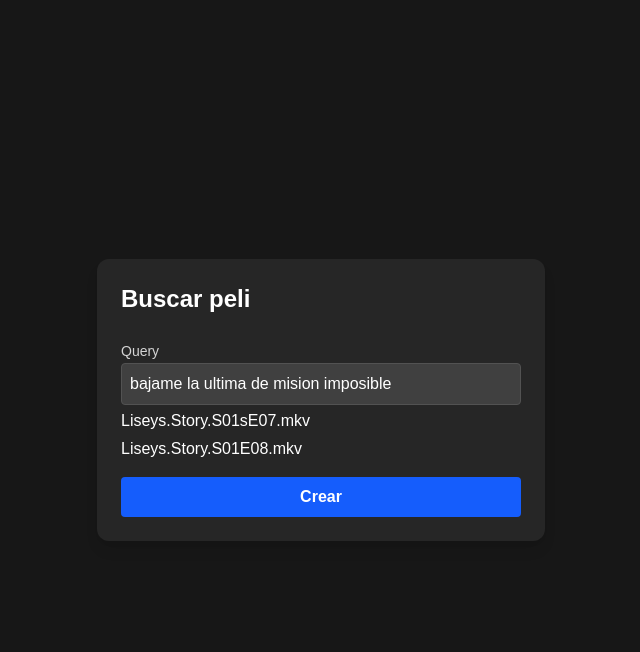
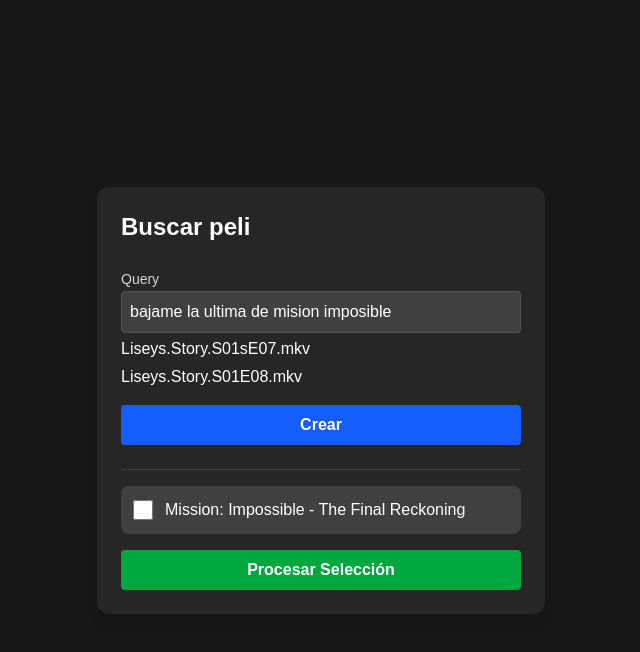
Before and after one commit to dientuki/perceptor, a Next.js app: page / in a window 1280 px wide. Both pictures are taken after a click on the button "Crear". Shown: the top 652 px of the page, without its empty margins (319-959 px from the left). Built offline with nearby package versions, Linux system fonts and the light colour scheme.

Commit message:
show better info

```diff
--- /dev/null
+++ b/src/app/api/process/route.ts
@@ -0,0 +1,14 @@
+import { NextRequest, NextResponse } from "next/server";
+
+export async function POST(req: NextRequest) {
+  try {
+    const { ids } = await req.json();
+
+    console.log("IDs recibidos para procesar:", ids);
+
+    return NextResponse.json({ success: true, received: ids });
+  } catch (error) {
+    console.error("Error en /api/process:", error);
+    return NextResponse.json({ error: "Error procesando la solicitud" }, { status: 500 });
+  }
+}
--- a/src/app/page.tsx
+++ b/src/app/page.tsx
@@ -6,17 +6,37 @@
 export default function CreateJobPage() {
   const [query, setQuery] = useState("bajame la ultima de mision imposible");
   const [status, setStatus] = useState<"idle" | "loading" | "success">("idle");
+  const [results, setResults] = useState<any[]>([]);
+  const [selectedIds, setSelectedIds] = useState<number[]>([]);
 
   async function handleSubmit(e: React.FormEvent) {
     e.preventDefault();
     setStatus("loading");
+    setSelectedIds([]);
 
-    await fetch("/api/ia", {
+    const res = await fetch("/api/ia", {
       method: "POST",
       body: JSON.stringify({ query }),
     });
+    const data = await res.json();
+    setResults(data);
 
     setStatus("success");
+  }
+
+  async function handleProcess(e: React.FormEvent) {
+    e.preventDefault();
+    await fetch("/api/process", {
+      method: "POST",
+      body: JSON.stringify({ ids: selectedIds }),
+    });
+    alert("Enviando IDs: " + selectedIds.join(", "));
+  }
+
+  function toggleSelection(id: number) {
+    setSelectedIds((prev) =>
+      prev.includes(id) ? prev.filter((i) => i !== id) : [...prev, id]
+    );
   }
 
   return (
@@ -47,6 +67,27 @@
           </Button>
 
         </form>
+
+        {results.length > 0 && (
+          <form onSubmit={handleProcess} className="space-y-4 border-t border-neutral-700 pt-4">
+            <div className="space-y-2">
+              {results.map((item) => (
+                <label key={item.id} className="flex items-center gap-3 p-3 bg-neutral-700 rounded-lg cursor-pointer hover:bg-neutral-600 transition">
+                  <input
+                    type="checkbox"
+                    checked={selectedIds.includes(item.id)}
+                    onChange={() => toggleSelection(item.id)}
+                    className="w-5 h-5 rounded border-gray-300 text-blue-600 focus:ring-blue-500"
+                  />
+                  <span>{item.title || item.name}</span>
+                </label>
+              ))}
+            </div>
+            <Button type="submit" className="w-full bg-green-600 hover:bg-green-500 transition p-2 rounded font-semibold">
+              Procesar Selección
+            </Button>
+          </form>
+        )}
       </div>
     </main>
   );
```
